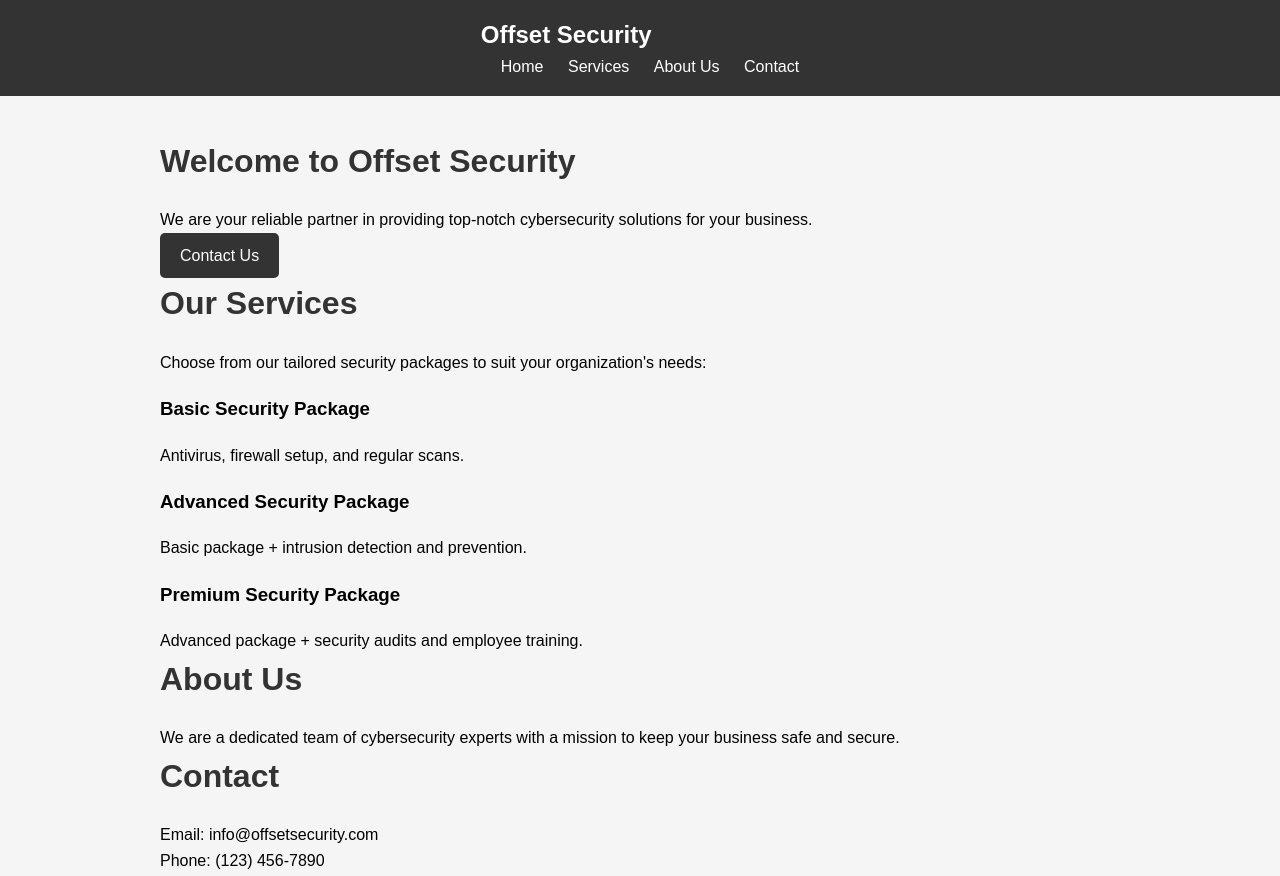
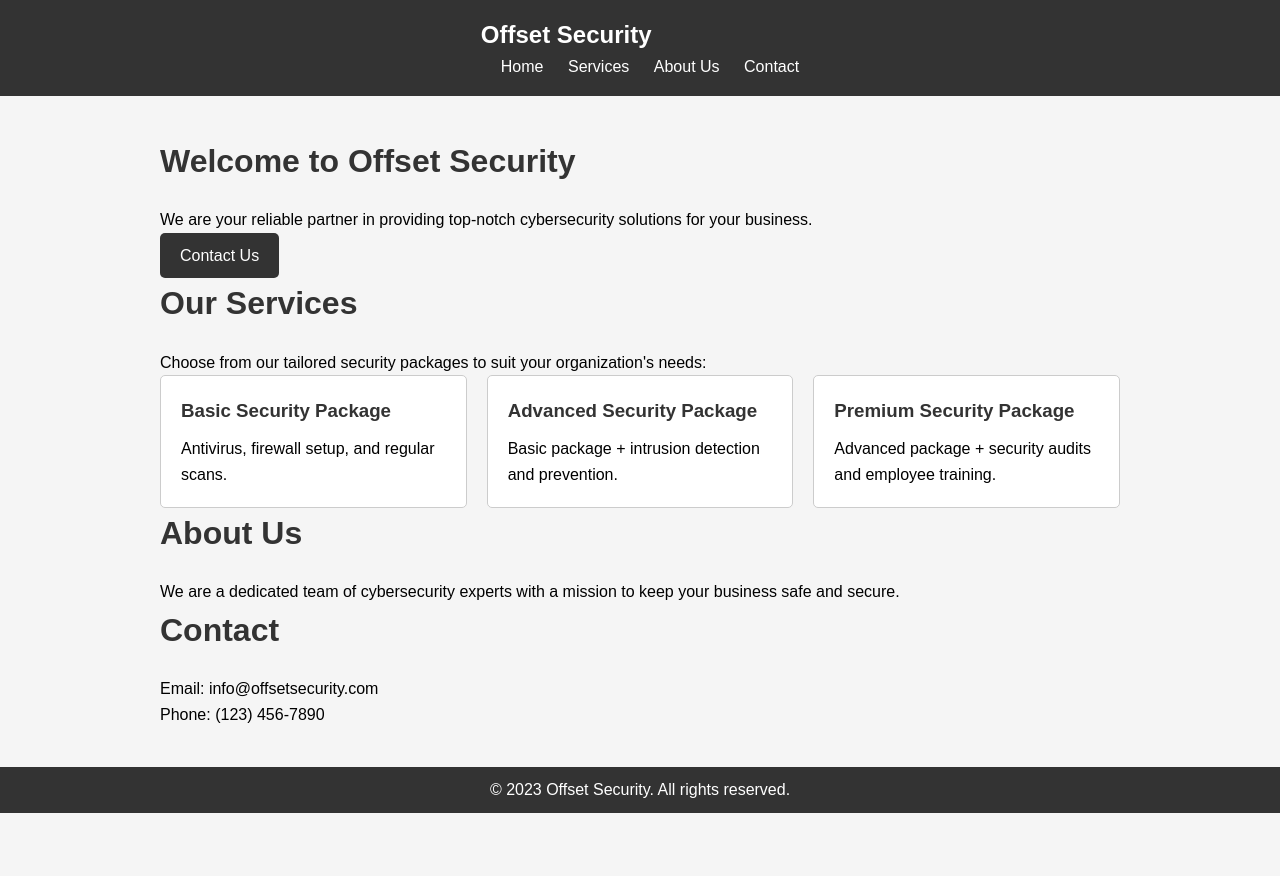
Before and after one commit to r3d-sparr0w/r3d-sparr0w.github.io, a plain HTML site: page index.html in a window 1280 px wide. Shown: the top 876 px of the page. After the commit the page ends 813 px from the top, so only its background shows below. Drawn offline with Linux system fonts and the light colour scheme.

Commit message:
Update styles.css
New CSS code.

```diff
--- a/styles.css
+++ b/styles.css
@@ -1,6 +1,6 @@
 /* Reset some default styles */
 
-body, h1, h2, p, ul {
+body, h1, h2, h3, p, ul {
     margin: 0;
     padding: 0;
 }
@@ -64,6 +64,24 @@ h2 {
     margin-bottom: 20px;
 }
 
+.services-grid {
+    display: grid;
+    grid-template-columns: repeat(auto-fit, minmax(300px, 1fr));
+    gap: 20px;
+}
+
+.service {
+    border: 1px solid #ccc;
+    padding: 20px;
+    border-radius: 5px;
+    background-color: #fff;
+}
+
+.service h3 {
+    color: #333;
+    margin-bottom: 10px;
+}
+
 .btn {
     display: inline-block;
     background-color: #333;
```
